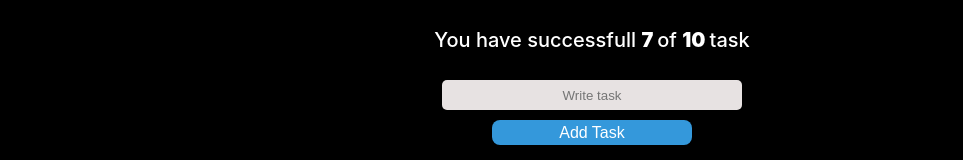
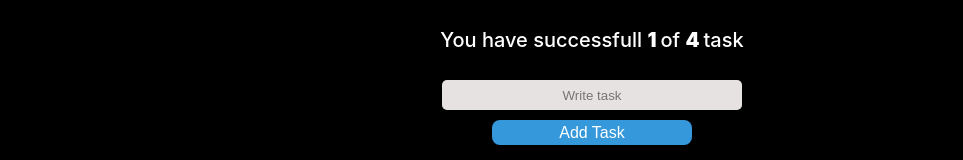
Before and after one commit to sebas19b/listWithReact, a React (Create React App) app: page / in a window 1280 px wide. Shown: the top 160 px of the page, without its empty margins (48-1011 px from the left). Built offline with nearby package versions, Linux system fonts and the light colour scheme.

Commit message:
Agregue una serie de estados, todos - searchValue y constantes para acceder a informacion, taskcompleted - totalTask - taskSerched

```diff
--- a/src/App.js
+++ b/src/App.js
@@ -14,14 +14,33 @@ const listTodos = [
 ]
 
 function App() {
+
+  const [todos, setTodos] = React.useState(listTodos)
+
+  const taskCompleted = listTodos.filter(listTodos => listTodos.completed).length
+
+  const totalTask = listTodos.length
+
+  const [searchValue, setSearchValue] = React.useState("")
+
+  console.log(searchValue)
+
+  const taskSearched = listTodos.filter((todos) => {
+    return todos.text.toLowerCase().includes(searchValue.toLowerCase())
+  })
+
   return (
     <React.Fragment>
 
-      <TodoCounter completed={7} total={10} />
-      <TodoSearch/><TodoAddTaskButton/>
+      <TodoCounter completed={taskCompleted} total={totalTask} />
+      <TodoSearch
+        searchValue={searchValue}
+        setSearchValue={setSearchValue}
+      />
+      <TodoAddTaskButton/>
 
       <TodoList>
-        {listTodos.map(todo => (
+        {taskSearched.map(todo => (
           <TodoItems
             key={todo.text}
             text={todo.text}
```
